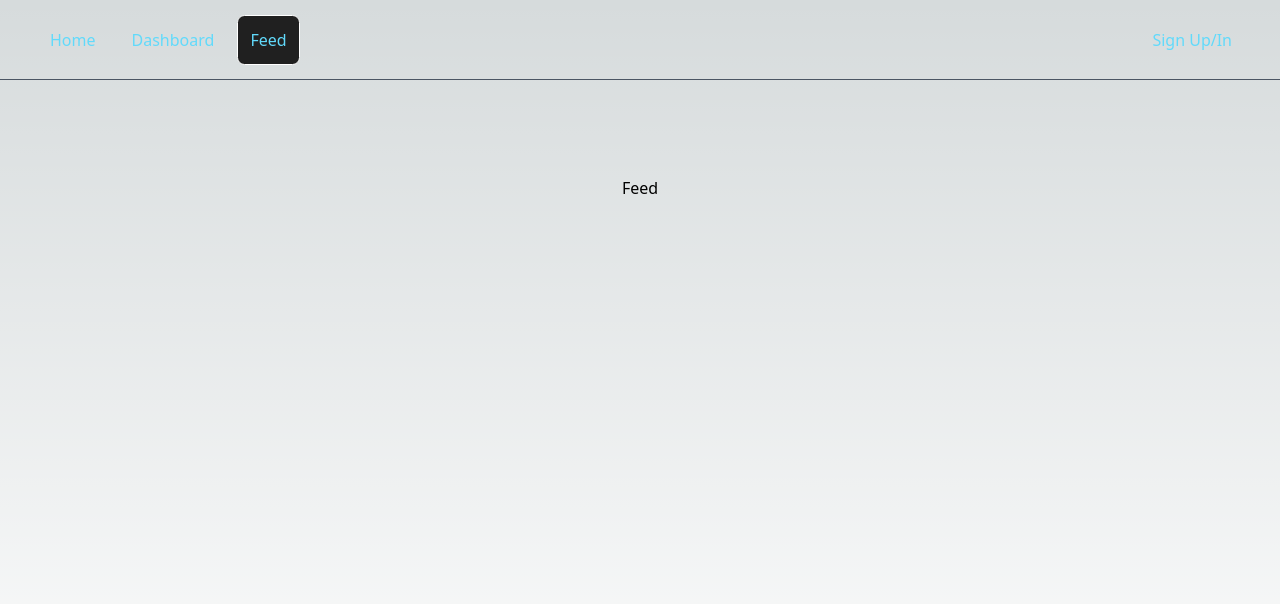
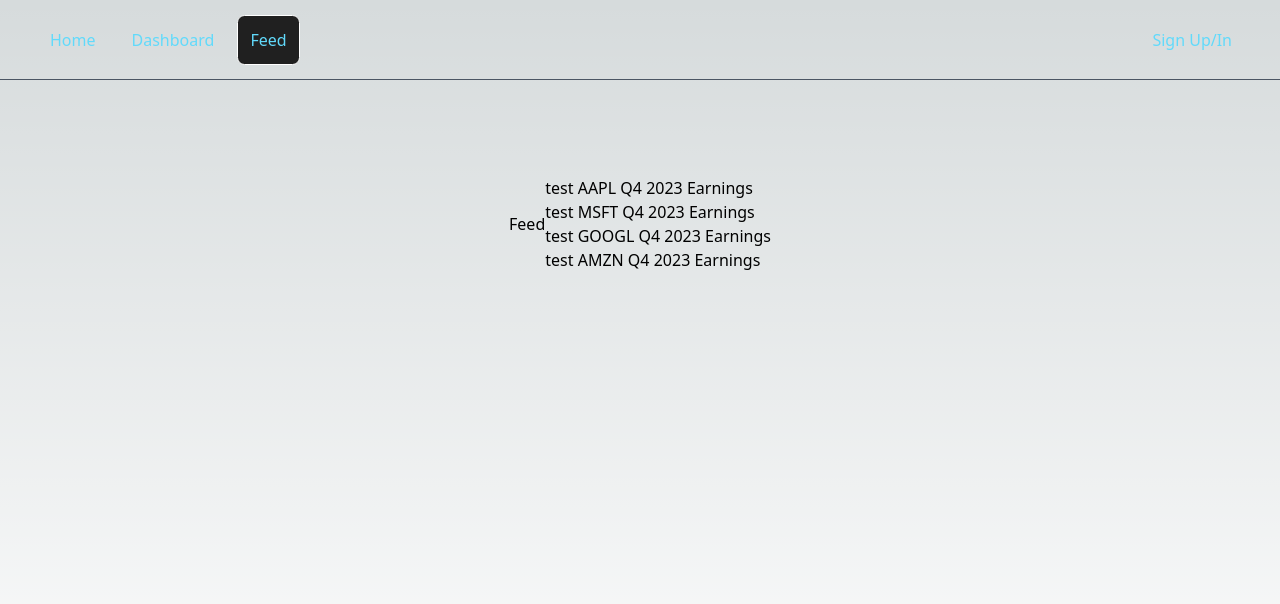
Before and after one commit to nathanlutz/clarity-client, a Next.js app: page /feed in a window 1280 px wide. Shown: the top 604 px of the page. Built offline with nearby package versions, Linux system fonts and the light colour scheme; no server answers.

Commit message:
most basic feed with mock data working

```diff
--- a/src/app/feed/page.tsx
+++ b/src/app/feed/page.tsx
@@ -1,6 +1,16 @@
 import { auth } from '@clerk/nextjs';
 import React from 'react';
-const mockFeedData = {
+
+"use strict";
+type FeedDataItem = {
+  shortTitle: string;
+  currentAvg: number;
+  complete: boolean;
+  ticker: string;
+  responses: number;
+  questionId: string;
+}
+const feedData = {
   questionListMRU: [
     {
       shortTitle: "AAPL Q4 2023 Earnings",
@@ -21,7 +31,7 @@
     {
       shortTitle: "GOOGL Q4 2023 Earnings",
       currentAvg: 100.0,
-      complete: false,
+      complete: true,
       ticker: "GOOGL",
       responses: 1300,
       questionId: "as4ri9"
@@ -37,9 +47,31 @@
   ],
 };
 
-export default function FeedPage(){
+export default function FeedPage() {
   const { userId } = auth();
   console.log(userId);
-  console.log(mockFeedData);
-    return <div>Feed</div>;
+  console.log(feedData);
+  return (
+    <>
+      <h1>Feed</h1>
+      <br/>
+      <div>
+        {feedData?.questionListMRU.map((itemData, i) => (
+          <FeedItem key={i} itemData={itemData} />
+        ))}
+      </div>
+    </>
+  );
 }
+interface FeedItemProps {
+  itemData: FeedDataItem;
+}
+
+function FeedItem({ itemData }: FeedItemProps) {
+  console.log(itemData);
+  return (
+    <div>
+      <h1>test {itemData?.shortTitle}</h1>
+    </div>
+  );
+}
```
